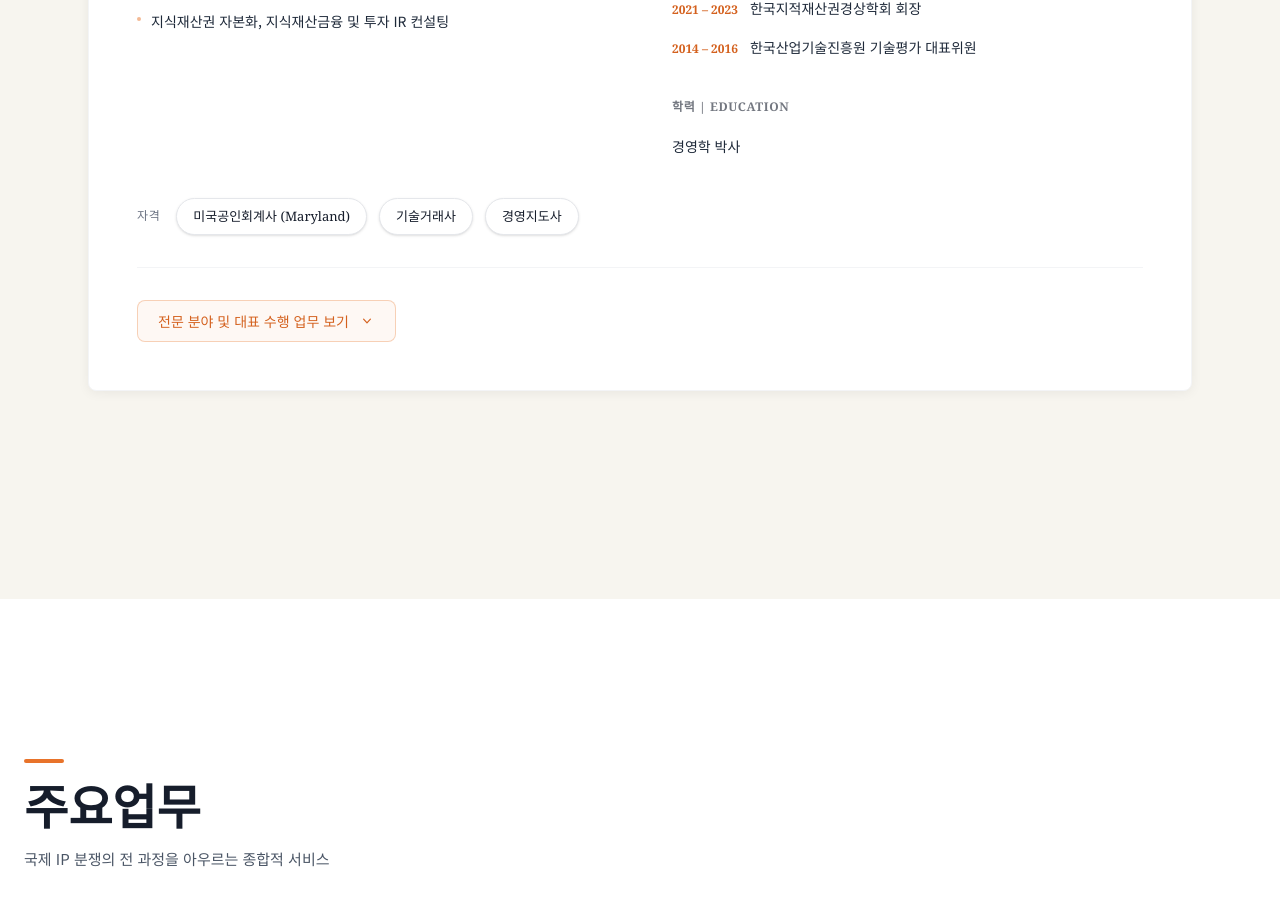
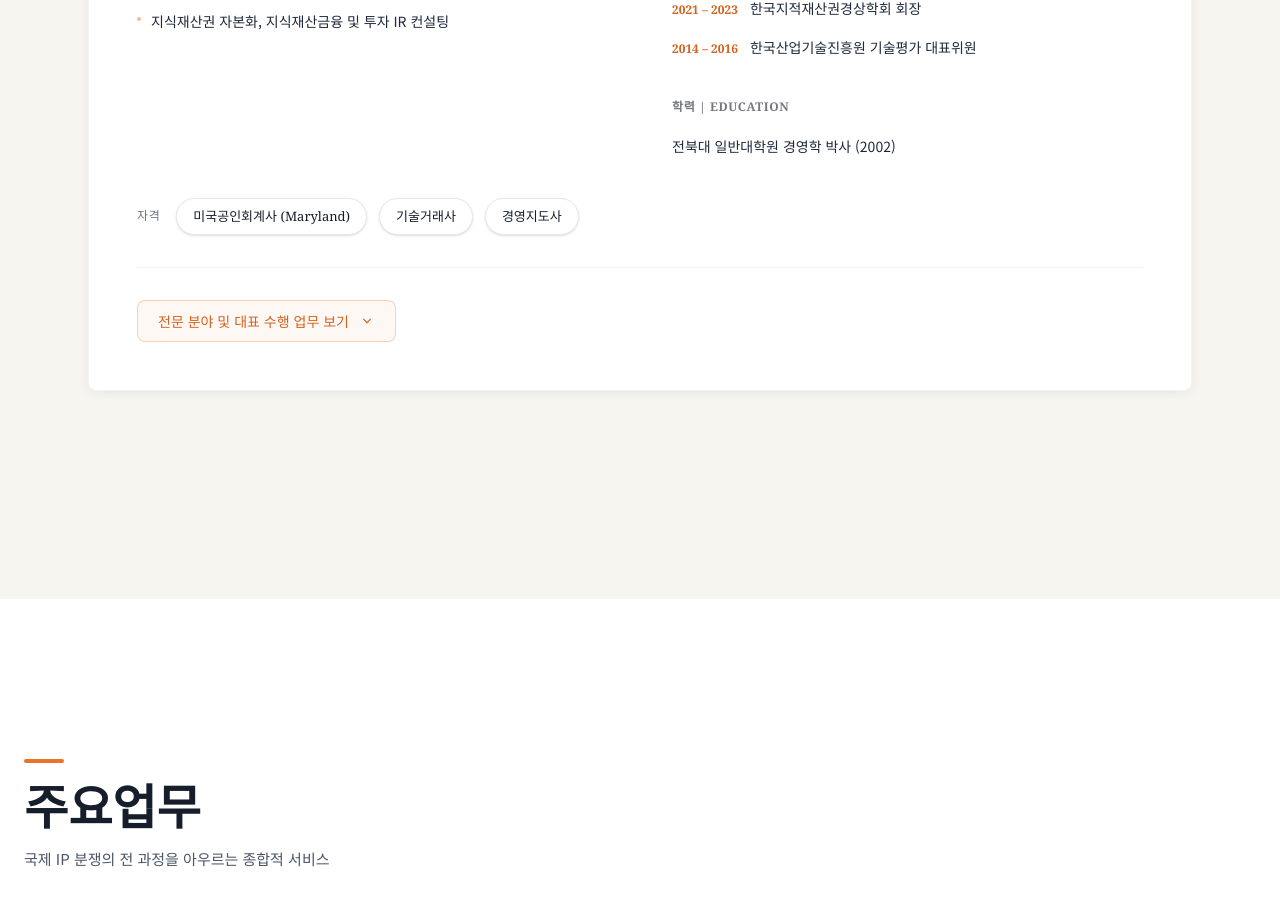
Before and after one commit to gustn0117/pro-and-team, a Next.js app: page / in a window 1280 px wide. Shown: the part 2600-3505 px from the top of the page. Built offline with nearby package versions, Linux system fonts and the light colour scheme.

Commit message:
Update advisor Cho Kyungsun education details

```diff
--- a/src/app/components/sections/ProfessionalsSection.tsx
+++ b/src/app/components/sections/ProfessionalsSection.tsx
@@ -403,8 +403,8 @@ const choData = {
     ],
   },
   education: {
-    ko: ["경영학 박사"],
-    en: ["Ph.D. in Business Administration"],
+    ko: ["전북대 일반대학원 경영학 박사 (2002)"],
+    en: ["Ph.D. in Business Administration, Jeonbuk National University (2002)"],
   },
   qualifications: { ko: ["미국공인회계사 (Maryland)", "기술거래사", "경영지도사"], en: ["US CPA (Maryland)", "Certified Technology Broker", "Certified Management Consultant"] },
   practiceAreas: {
```
